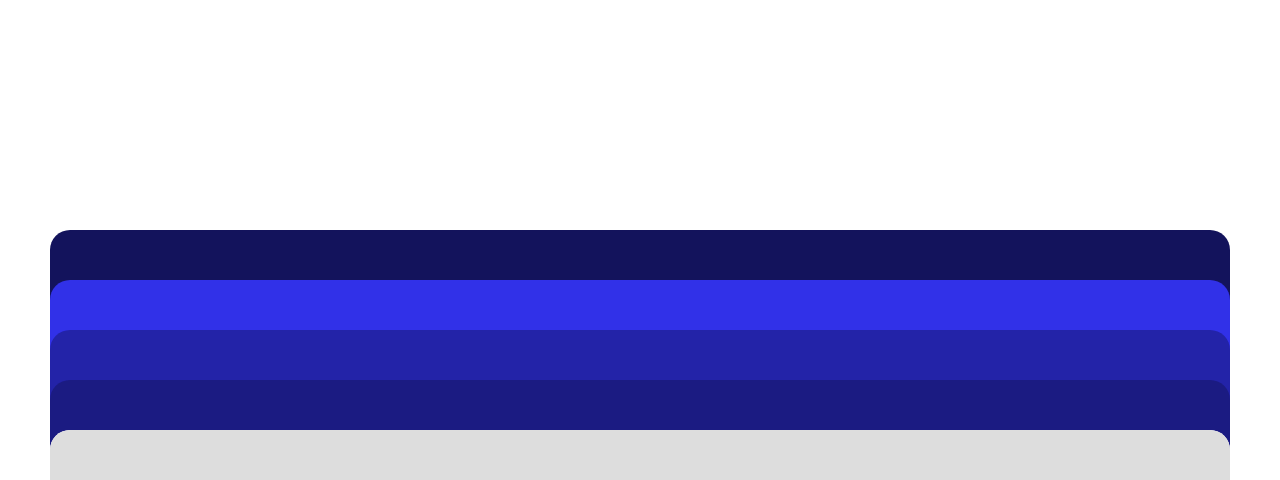
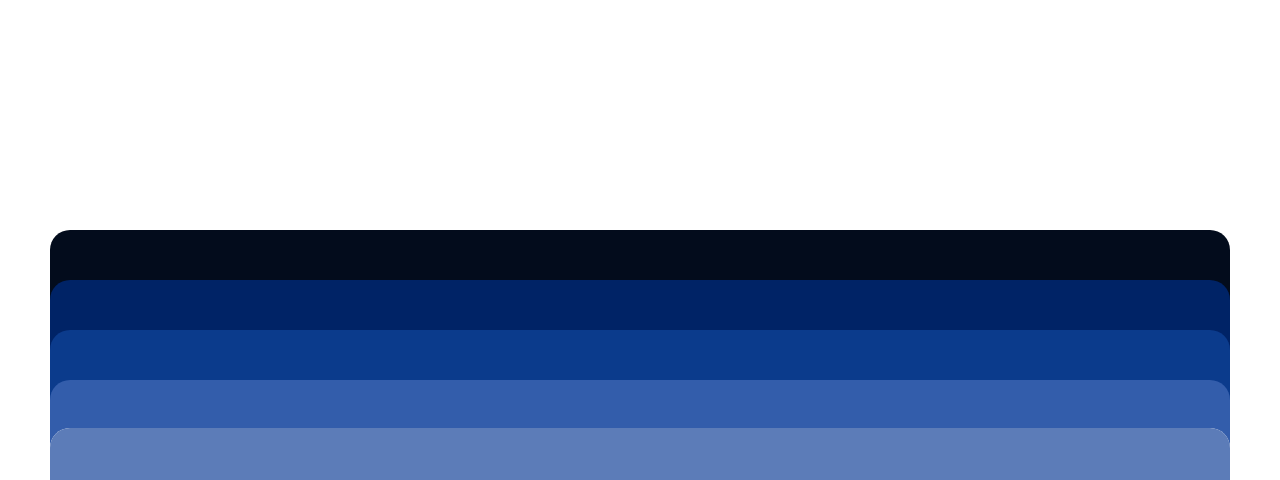
Before and after one commit to truongnhatanh7/EEET2580_Onyx_Project, a PHP site: page /about.html in a window 1280 px wide. Shown: the part 2120-2600 px from the top of the page. Run offline with PHP 8.4, Linux system fonts and the light colour scheme; some libraries are stand-ins or nearby versions.

Commit message:
Change in base color

```diff
--- a/assets/css/about.css
+++ b/assets/css/about.css
@@ -72,26 +72,26 @@ main{
 .first-member{
     top: 150px;
     bottom: -350px;
-    background-color: #13135C;
+    background-color: #030C1C;
 }
 .second-member{
     top: 200px;
     bottom: -340px;
-    background-color: #3131E8;
+    background-color: #002366;
 }
 .third-member{
     top: 250px;
     bottom: -330px;
-    background-color: #2323A8;
+    background-color: #0B3B8C;
 }
 .fourth-member{
     top: 300px;
     bottom: -320px;
-    background-color: #1B1B82;
+    background-color: #335DAB;
 }
 .fifth-member{
     top: 560px;
-    bottom: -164rem;
+    bottom: -174rem;
 }
 
 .first-member-tag{
@@ -108,7 +108,7 @@ main{
 }
 .fifth-member-tag{
     height: 50px;
-    background-color: var(--gray);
+    background-color:#5C7CB8;
     border-radius: 20px 20px 0 0;
 }
 
@@ -179,7 +179,7 @@ main{
 .fifth-member-content__wrapper{
     height: 410px;
     justify-content: center;
-    background-color: var(--gray);
+    background-color: #5C7CB8;
     border-radius: 0 0 20px 20px;
 }
 
--- a/assets/css/base.css
+++ b/assets/css/base.css
@@ -5,7 +5,7 @@
 }
 html{
     font-family: "Poppins", sans-serif !important;
-    font-size: 62.5%;
+    font-size: 50% !important;
     width: 100%;
     overflow: auto;
     scroll-behavior: smooth;
@@ -31,7 +31,7 @@ body{
     --lm-only-gray: #F7F7F7;
     --focus-gray: #ccc;
     --dark-gray: #757575;
-    --red: #f81755;
+    --red: #8C2F39;
     --light-red: #f87ea1;
     --alt-blue: #f5f8ff;
     --tan: #fffbf1;
@@ -43,12 +43,12 @@ body{
 
     /* Default color */
     --white-color: #ffffff;
-    --pink-color: #21209C;
+    --pink-color: #002366;
     --hard-pink: #4E589C;
     --soft-pink: #6371EA;
     --dark: #282937;
     --yellow: #FDB827;
-    --red: #D45B4A;
+    --red-pastel: #D45B4A;
 
     /* size */
     --user-nav-height: 64px;
@@ -71,8 +71,6 @@ body{
 }
 
 html {
-    font-size: 62.5%;
-    font-family: 'Montserrat', sans-serif;
     -ms-overflow-style: -ms-autohiding-scrollbar;
 }
 .white{
--- a/assets/css/hompage-responsive.css
+++ b/assets/css/hompage-responsive.css
@@ -3,6 +3,12 @@
         padding-left: 10%;
         padding-right: 10%;
     } */
+    .intro__text{
+        padding: 0 120px;
+    }
+    .intro__img{
+        padding: 0 0 0 220px;
+    }
     body{
         width: 1400px;
         margin-left: auto;
@@ -10,12 +16,15 @@
     }
     .nav-colored, .nav-transparent{
         width: 1400px;
+        padding: 0 120px;
     }
     .main__intro {
         padding-top: calc(var(--nav-height) + 15%);
     }
     .main__features {
         padding-top: 10em;
+        padding-left: 120px;
+        padding-right: 120px;
     }
     .features__card {
         height: 100em;
```
